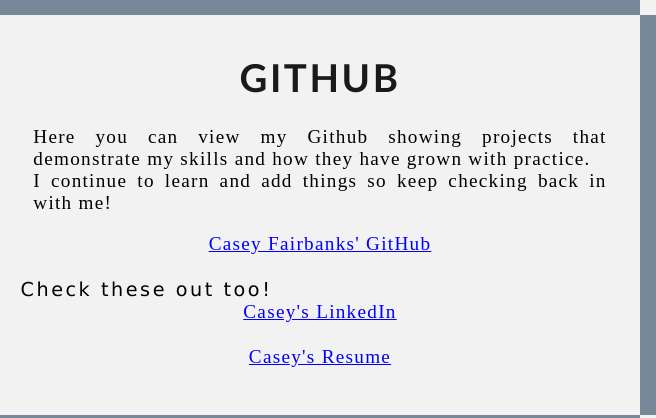
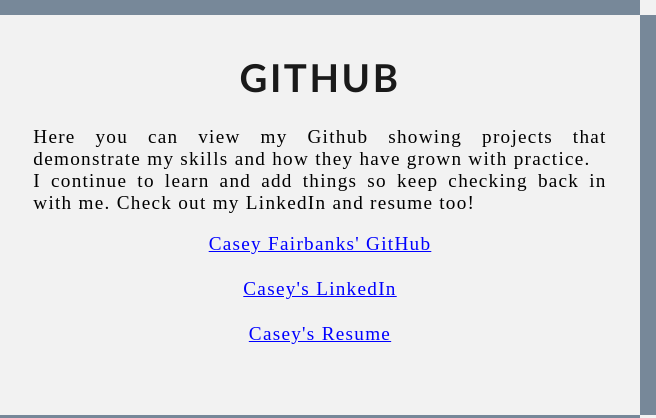
Before and after one commit to Cfairbanx/Portfolio_project, a plain HTML site: page index.html in a window 1280 px wide. Shown: the part 1680-2098 px from the top of the page, 0-656 px from the left. Drawn offline with Linux system fonts and the light colour scheme.

Commit message:
Edit GitHub section

```diff
--- a/index.html
+++ b/index.html
@@ -144,15 +144,13 @@
       <h1>Github</h1>
       <p>
         Here you can view my Github showing projects that demonstrate my skills and how they have grown with practice.<br>
-        I continue to learn and add things so keep checking back in with me!
+        I continue to learn and add things so keep checking back in with me. Check out my LinkedIn and resume too!
         <br>
         <center><a href="https://github.com/Cfairbanx" target="_blank">Casey Fairbanks' GitHub</a></center>
         <br>
-        Check these out too!
-        <br>
-        <center><a href="https://www.linkedin.com/in/casey-fairbanks-42407174/" target="_blank">Casey's LinkedIn</a></center>
-        <br>
-        <center><a href="https://drive.google.com/file/d/1AG2LVecJbJTKHV2VdkIJUwo5MAcs9nZr/view?usp=sharing" target="_blank">Casey's Resume</a></center>
+          <center><a href="https://www.linkedin.com/in/casey-fairbanks-42407174/" target="_blank">Casey's LinkedIn</a></center>
+          <br>
+          <center><a href="https://drive.google.com/file/d/1AG2LVecJbJTKHV2VdkIJUwo5MAcs9nZr/view?usp=sharing" target="_blank">Casey's Resume</a></center>
       </p>
     </div>
 
```
